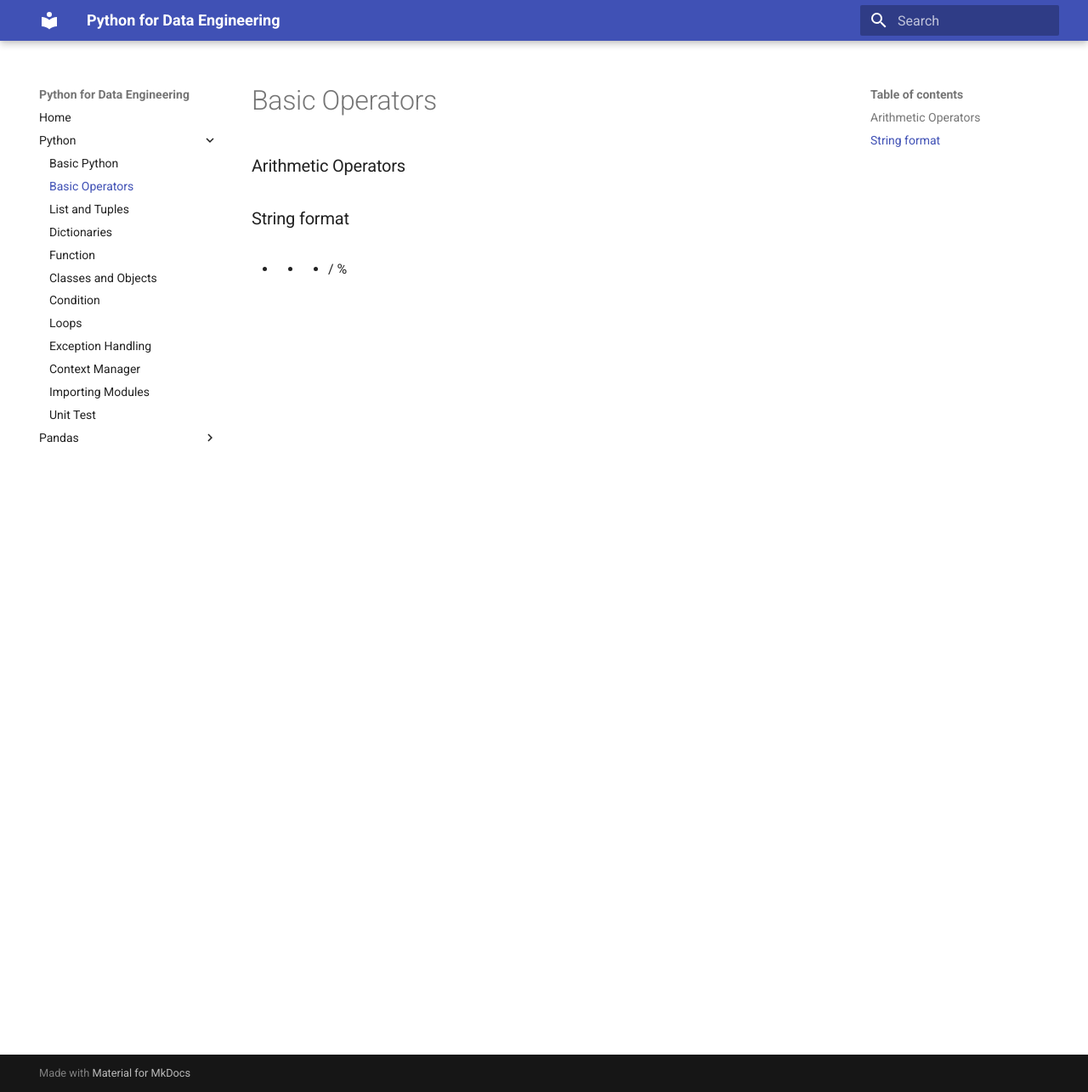
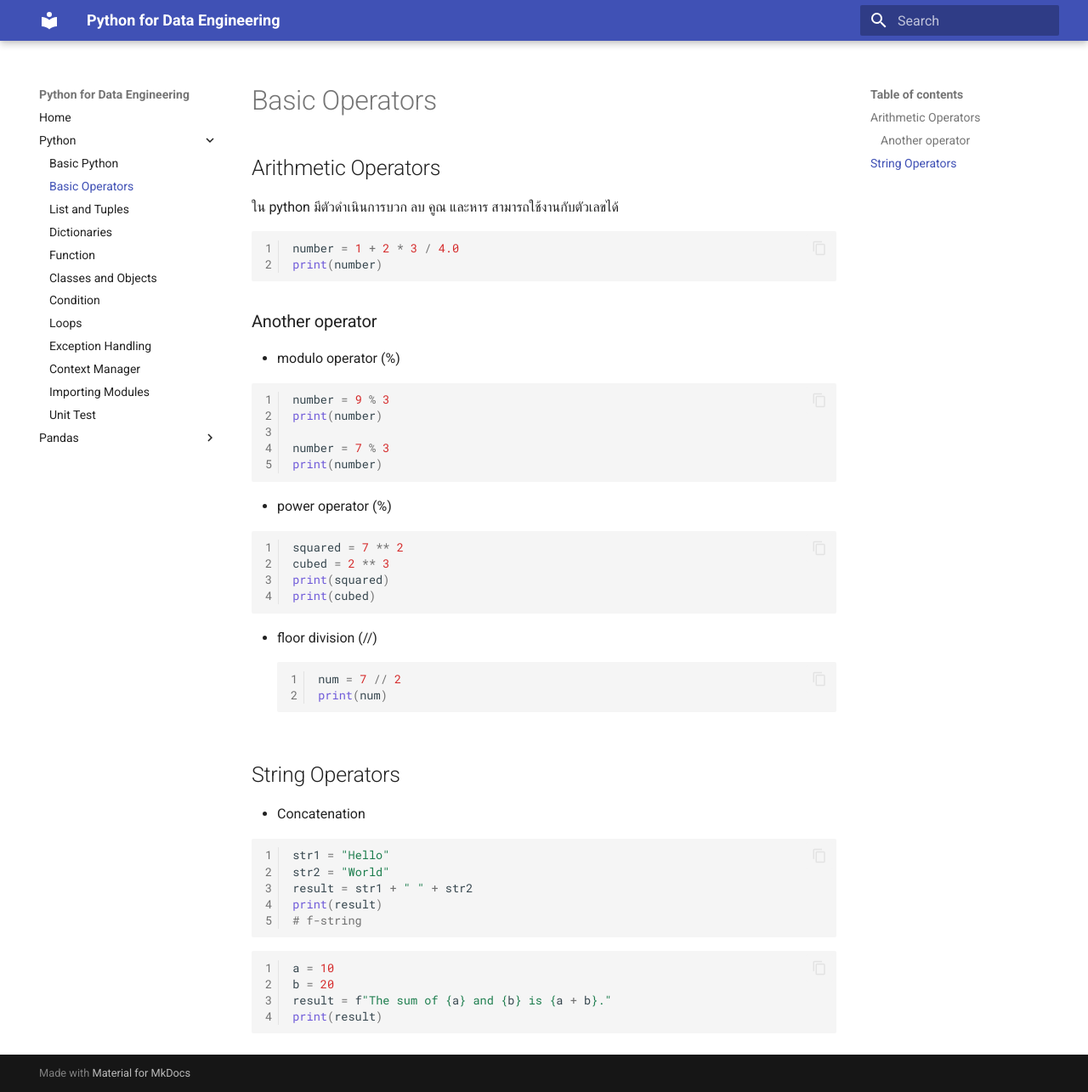
Before and after one commit to lifnaja/python-tutorial, an MkDocs documentation site: the page built from docs/python/basic_operators.md, in a window 1280 px wide and 1285 px high. Shown: the whole window at 85% size. Built offline with MkDocs 1.6.1 and Material for MkDocs 9.7.7, drawn with Linux system fonts in a browser that asks for light colours; a script that is not in the unit is left out.

Commit message:
add content basic operators

````diff
--- a/docs/python/basic_operators.md
+++ b/docs/python/basic_operators.md
@@ -1,6 +1,57 @@
 # Basic Operators
 
-### Arithmetic Operators
+## Arithmetic Operators
 
-### String format
-+ - * / %
+ใน python มีตัวดำเนินการบวก ลบ คูณ และหาร สามารถใช้งานกับตัวเลขได้
+
+```py linenums="1"
+number = 1 + 2 * 3 / 4.0
+print(number)
+```
+
+
+### Another operator
+- modulo operator (%)
+
+```py linenums="1"
+number = 9 % 3
+print(number)
+
+number = 7 % 3
+print(number)
+```
+
+- power operator (%)
+
+```py linenums="1"
+squared = 7 ** 2
+cubed = 2 ** 3
+print(squared)
+print(cubed)
+```
+
+- floor division (//)
+```py linenums="1"
+num = 7 // 2
+print(num)
+```
+
+
+## String Operators
+
+- Concatenation
+
+```py linenums="1"
+str1 = "Hello"
+str2 = "World"
+result = str1 + " " + str2
+print(result)
+# f-string
+```
+
+```py linenums="1"
+a = 10
+b = 20
+result = f"The sum of {a} and {b} is {a + b}."
+print(result)
+```
````
